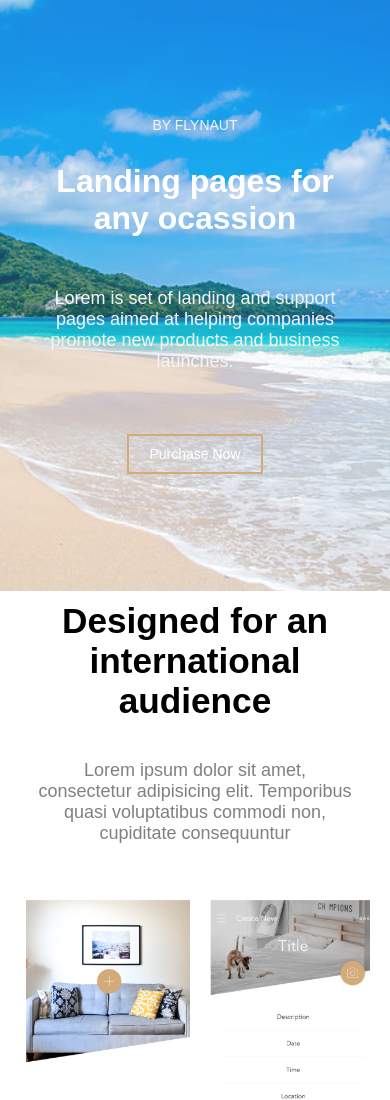
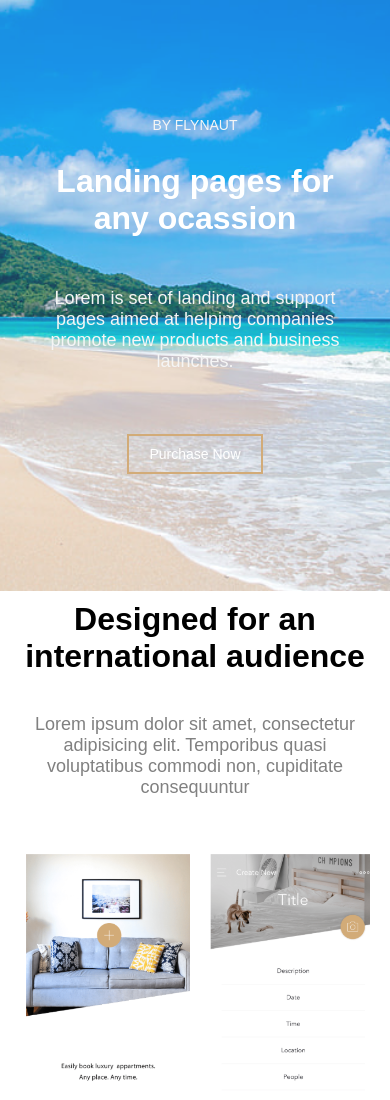
Before and after one commit to Demongs06/Landing_Page, a website built with Vite: page index.html in a window 390 px wide. Shown: the top 1100 px of the page. Built offline with nearby package versions, Linux system fonts and the light colour scheme; a web font is replaced by a local one.

Commit message:
style.css

```diff
--- a/style.css
+++ b/style.css
@@ -537,13 +537,13 @@ body {
   margin-bottom: 18px;
 }
 .second h2{
-  font-size: 2.2rem;
+  font-size: 2rem;
   margin: 0px 0px 15px 0px;
 }
 
 .second p {
   font-size: 18px;
-  width: 90%;
+  width: 100%;
   padding: 24px 0px 30px 0px;
 }
 
```
